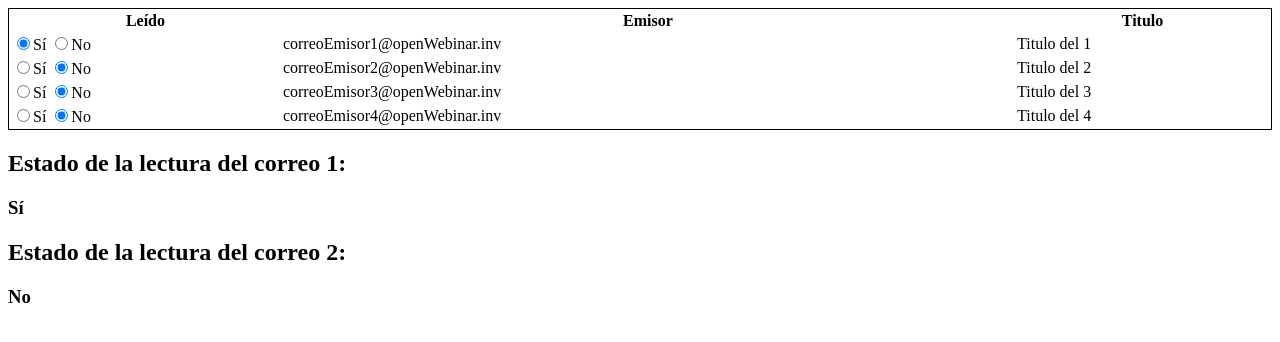
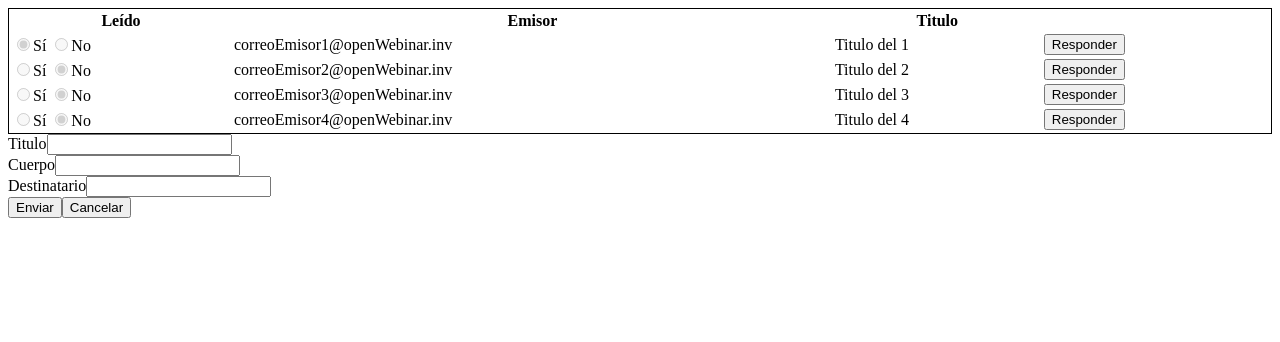
Before and after one commit to HerzogVasaris/repositorioAngular, an Angular app: page / in a window 1280 px wide. Shown: the top 342 px of the page. Built offline with nearby package versions, Linux system fonts and the light colour scheme.

Commit message:
Limpiamos el ejemplo de ngModel e incluimos el componente nuevo correo en el componente lista de correos

```diff
--- a/src/app/Components/lista-correos/lista-correos.component.html
+++ b/src/app/Components/lista-correos/lista-correos.component.html
@@ -6,18 +6,15 @@
     </tr>
     <tr *ngFor="let correo of correos index as i;">
         <td>
-            <input type="radio" name="leido-{{i}}" [(ngModel)]="correo.leido" [value]=true>Sí
-            <input type="radio" name="leido-{{i}}" [(ngModel)]="correo.leido" [value]=false>No
+            <input type="radio" name="leido-{{i}}" [(ngModel)]="correo.leido" [value]=true disabled>Sí
+            <input type="radio" name="leido-{{i}}" [(ngModel)]="correo.leido" [value]=false disabled>No
         </td>
         <td>{{correo.emisor}}</td>
         <td>{{correo.titulo}}</td>
+        <td>
+            <button>Responder</button>
+        </td>
     </tr>
 </table>
 
-<h2>Estado de la lectura del correo 1:</h2>
-<h3 *ngIf="correos[0].leido">Sí</h3>
-<h3 *ngIf="!correos[0].leido">No</h3>
-
-<h2>Estado de la lectura del correo 2:</h2>
-<h3 *ngIf="correos[1].leido">Sí</h3>
-<h3 *ngIf="!correos[1].leido">No</h3>
+<app-nuevo-correo></app-nuevo-correo>
```
